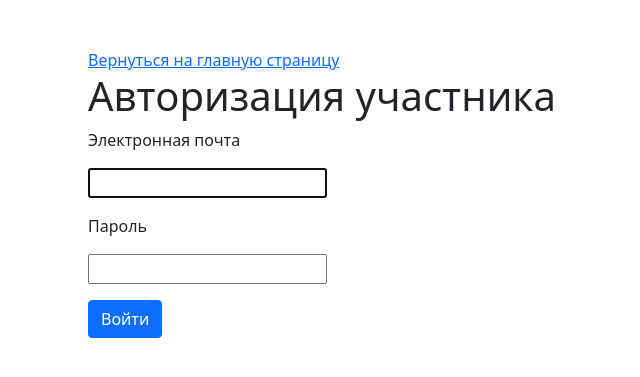
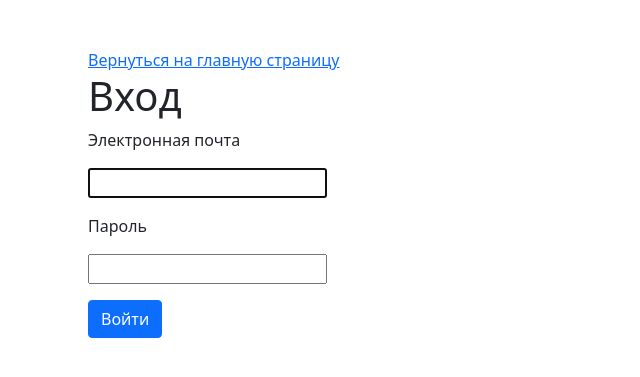
Before and after one commit to sergeysharay1987/dating-site, a Django app: page /my_tinder/login/ in a window 1280 px wide. Shown: the top 377 px of the page, without its empty margins (279-919 px from the left). Run offline with Django 3.2, Linux system fonts and the light colour scheme; some libraries are stand-ins or nearby versions.

Commit message:
В шаблоне my_tinder/templates/my_tinder/login.html изменён текст в теге h1, 'Авторизация участника' -> 'Вход'

```diff
--- a/my_tinder/templates/my_tinder/login_page.html
+++ b/my_tinder/templates/my_tinder/login_page.html
@@ -6,7 +6,7 @@
 {% endblock %}
 {% block content %}
 <a href='{% url "index" %}'>Вернуться на главную страницу</a>
-<h1>Авторизация участника</h1>
+<h1>Вход</h1>
 
 
 <form action="{% url 'login' %}" method="post" enctype="multipart/form-data" >
```
